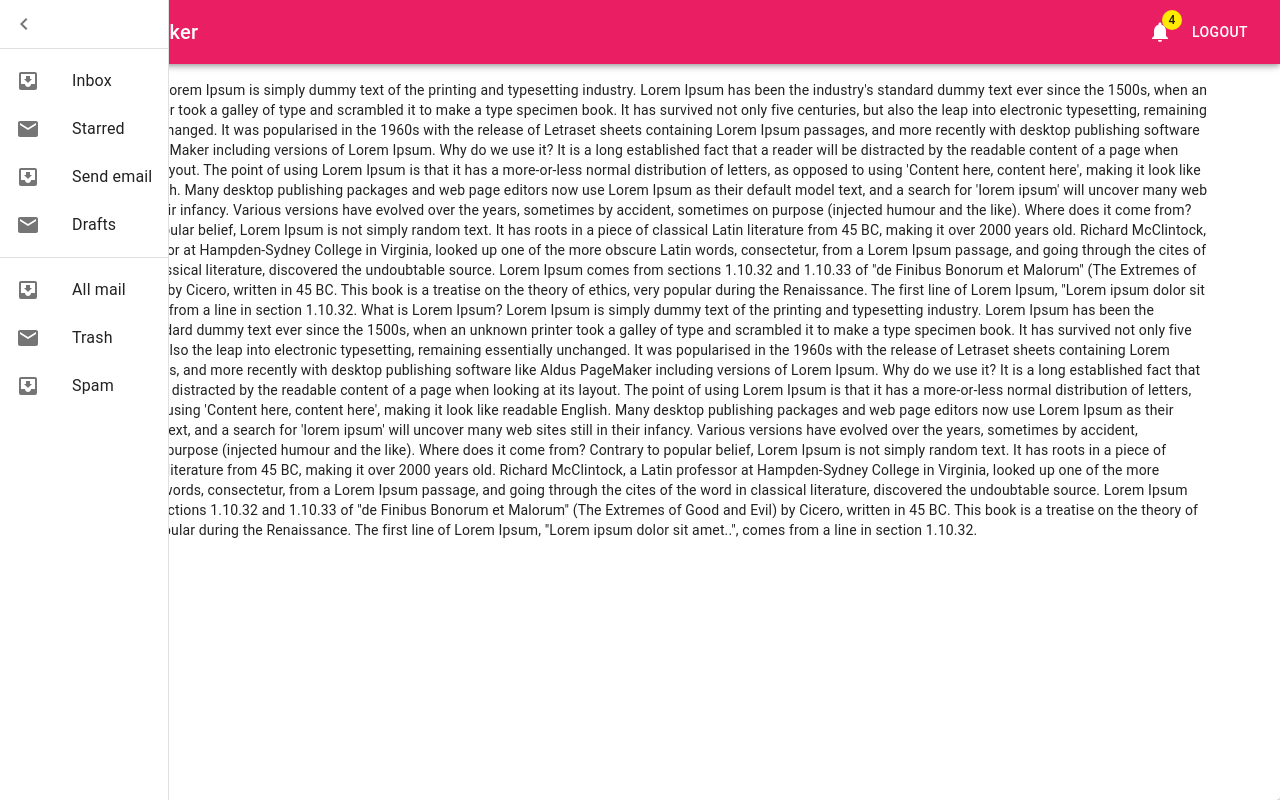
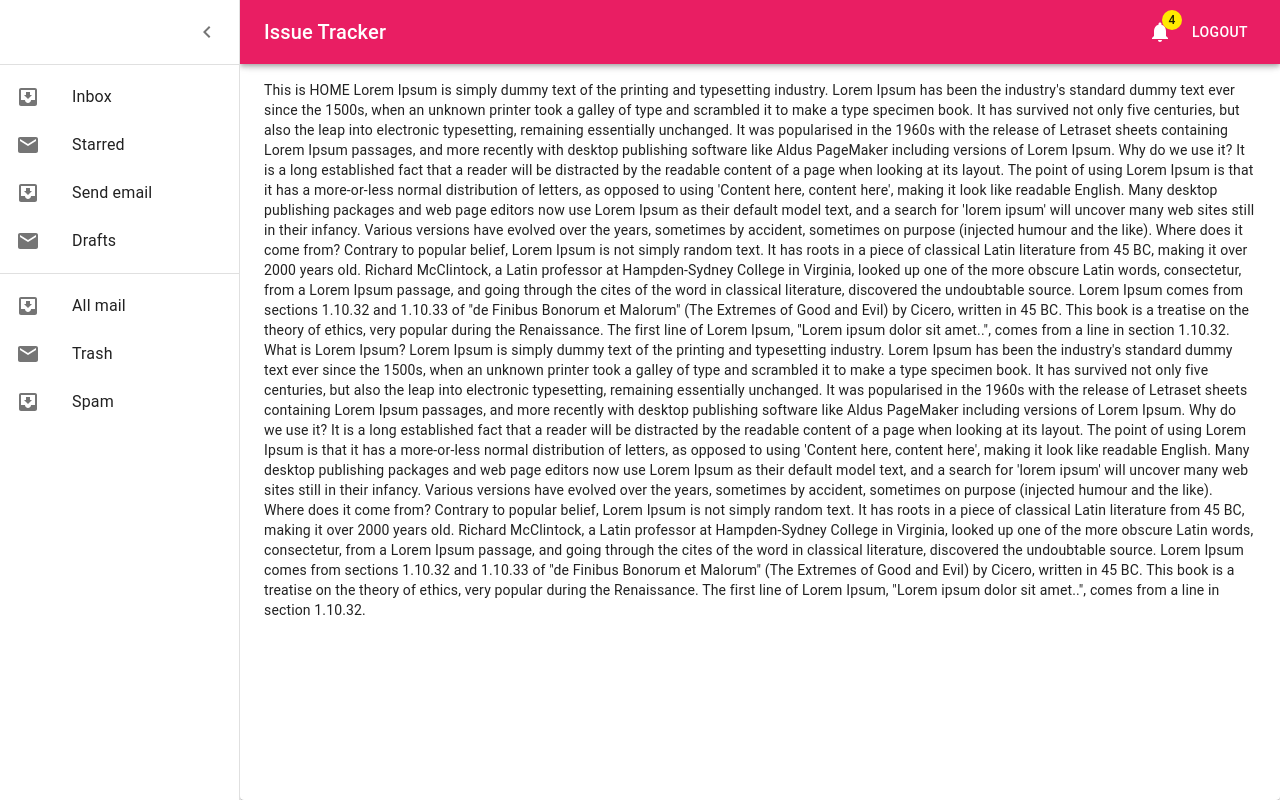
Before and after one commit to SilvaTN/issue-tracker, a React (Create React App) app in the folder frontend/: page / in a window 1280 px wide. Both pictures are taken after a click on the button "open drawer". Built offline with nearby package versions, Linux system fonts and the light colour scheme.

Commit message:
clicking on drawer has smooth transition/styling

```diff
--- a/frontend/src/App.js
+++ b/frontend/src/App.js
@@ -1,17 +1,18 @@
-import logo from './logo.svg';
 import './App.css';
 import SignIn from './SignIn';
 import Home from "./Home";
 import { Switch, Route, useLocation } from "react-router-dom";
 import { useHistory } from "react-router-dom";
-import { Button, CssBaseline, Drawer } from "@material-ui/core";
+import { Button, CssBaseline } from "@material-ui/core";
 import DrawerAndAppBar from "./DrawerAndAppBar";
 import CopiedDrawer from './CopiedDrawer';
+import { useState } from 'react';
 
 
 function App() {
   const history = useHistory();
   let location = useLocation();
+  const [drawerOpen, setDrawerOpen] = useState(false);
 
   function navigateTo(newPath) {
     console.log(location.pathname + " vs " + newPath);
@@ -28,7 +29,7 @@ function App() {
 
       {location.pathname !== "/login"
         // ? <CopiedDrawer propPassedNavTo={navigateTo} />
-        ? <DrawerAndAppBar propPassedNavTo={navigateTo} />
+        ? <DrawerAndAppBar propPassedNavTo={navigateTo} open={drawerOpen} setOpen={setDrawerOpen} />
         : <span></span>  //not sure how else to make DrawerAndAppBar go away
       }
 
@@ -39,7 +40,7 @@ function App() {
           <SignIn propPassedNavTo={navigateTo} />
         </Route>
         <Route path="/">
-          <Home />
+          <Home open={drawerOpen} />
         </Route>
       </Switch>
     </>
--- a/frontend/src/CopiedDrawer.jsx
+++ b/frontend/src/CopiedDrawer.jsx
@@ -84,6 +84,7 @@ export default function CopiedDrawer() {
 
   const handleDrawerOpen = () => {
     setOpen(true);
+    console.log()
   };
 
   const handleDrawerClose = () => {
@@ -110,7 +111,7 @@ export default function CopiedDrawer() {
             <MenuIcon />
           </IconButton>
           <Typography variant="h6" noWrap>
-            Persistent drawer
+            Copied persistent drawer
           </Typography>
         </Toolbar>
       </AppBar>
--- a/frontend/src/DrawerAndAppBar.jsx
+++ b/frontend/src/DrawerAndAppBar.jsx
@@ -21,10 +21,25 @@ import MenuIcon from '@material-ui/icons/Menu';
 import NotificationsIcon from '@material-ui/icons/Notifications';
 
 
+const DRAWER_WIDTH = 240;
 
 const useStyles = makeStyles((theme) => ({
     root: {
         flexGrow: 1,
+    },
+    appBar: {
+        transition: theme.transitions.create(['margin', 'width'], {
+            easing: theme.transitions.easing.sharp,
+            duration: theme.transitions.duration.leavingScreen,
+        }),
+    },
+    appBarShift: {
+        width: `calc(100% - ${DRAWER_WIDTH}px)`,
+        marginLeft: DRAWER_WIDTH,
+        transition: theme.transitions.create(['margin', 'width'], {
+            easing: theme.transitions.easing.easeOut,
+            duration: theme.transitions.duration.enteringScreen,
+        }),
     },
     menuButton: {
         marginRight: theme.spacing(2),
@@ -32,19 +47,28 @@ const useStyles = makeStyles((theme) => ({
     title: {
         flexGrow: 1,
     },
-    mainContent: {
-        paddingTop: theme.spacing(10),
-        paddingRight: theme.spacing(9),
-        paddingBottom: theme.spacing(9),
-        paddingLeft: theme.spacing(9),
-        minHeight: "100vh",
-    }
+    drawer: {
+        width: DRAWER_WIDTH,
+        flexShrink: 0,
+    },
+    //The Paper element within the drawer is the main visible container.
+    drawerPaper: {
+        width: DRAWER_WIDTH,
+    },
+    drawerHeader: {
+        display: 'flex',
+        alignItems: 'center',
+        padding: theme.spacing(0, 1),
+        // necessary for content to be below app bar
+        ...theme.mixins.toolbar,
+        //NOT SURE WHAT THE ABOVE CODE AND COMMENT MEAN. It seems that the code just makes the drawer heading be the same size as the appBar height.
+        justifyContent: 'flex-end',
+    },
 }));
 
 
-function DrawerAndAppBar({ propPassedNavTo : navigateTo}) {
+function DrawerAndAppBar({ propPassedNavTo : navigateTo, open, setOpen }) {
     const classes = useStyles();
-    const [open, setOpen] = React.useState(false);
 
     const handleDrawerOpen = () => {
       setOpen(true);
@@ -56,18 +80,23 @@ function DrawerAndAppBar({ propPassedNavTo : navigateTo}) {
 
     return (
         <>
-        <AppBar position="fixed">
+        <AppBar
+            position="fixed"
+            className={ `${open ? classes.appBarShift : classes.appBar}` }
+        >
             <Toolbar>
-                <IconButton
+                {!open
+                    ? <IconButton
                     edge="start"
                     className={classes.menuButton}
                     color="inherit"
                     aria-label="open drawer"
-                    onClick={handleDrawerOpen}
-                >
-                    <MenuIcon />
-                </IconButton>
-                <Typography variant="h6" className={classes.title}>
+                    onClick={handleDrawerOpen} >
+                        <MenuIcon />
+                    </IconButton>
+                    : <span></span>
+                }
+                <Typography variant="h6" className={`${classes.title} ${classes.principalMargin}`} >
                     Issue Tracker
                 </Typography>
                 <IconButton aria-label="show 11 new notifications" color="inherit">
@@ -82,8 +111,11 @@ function DrawerAndAppBar({ propPassedNavTo : navigateTo}) {
         variant="persistent"
         sr="left"
         open={open}
+        className={classes.drawer}
+        style={{width: "500px"}}
+        classes={{ paper: classes.drawerPaper }}
         >
-            <div>
+            <div className={classes.drawerHeader}>
             <IconButton onClick={handleDrawerClose}>
                 <ChevronLeftIcon />
             </IconButton>
--- a/frontend/src/Home.jsx
+++ b/frontend/src/Home.jsx
@@ -11,6 +11,8 @@ import AccountCircle from '@material-ui/icons/AccountCircle';
 import MailIcon from '@material-ui/icons/Mail';
 import NotificationsIcon from '@material-ui/icons/Notifications';
 
+const DRAWER_WIDTH = 240;
+
 const useStyles = makeStyles((theme) => ({
     root: {
         flexGrow: 1,
@@ -22,20 +24,40 @@ const useStyles = makeStyles((theme) => ({
         flexGrow: 1,
     },
     mainContent: {
-        paddingTop: theme.spacing(10),
-        paddingRight: theme.spacing(9),
-        paddingBottom: theme.spacing(9),
-        paddingLeft: theme.spacing(9),
-        minHeight: "100vh",
-    }
+      paddingTop: theme.spacing(10),
+      paddingRight: theme.spacing(9.2),
+      paddingBottom: theme.spacing(9),
+      paddingLeft: theme.spacing(9.2),
+      minHeight: "100vh",
+      transition: theme.transitions.create(['margin'], {
+        easing: theme.transitions.easing.easeOut,
+        duration: theme.transitions.duration.enteringScreen,
+      }),
+      [theme.breakpoints.down("xs")]: {
+        //whatever is in here will be applied when the theme's breakpoint is extra small or above.
+        paddingLeft: theme.spacing(8.4),
+      }
+    },
+    mainContentShift: {
+      marginLeft: DRAWER_WIDTH,
+      paddingTop: theme.spacing(10),
+      paddingRight: theme.spacing(3),
+      paddingBottom: theme.spacing(9),
+      paddingLeft: theme.spacing(3),
+      minHeight: "100vh",
+      [theme.breakpoints.down("xs")]: {
+        //whatever is in here will be applied when the theme's breakpoint is extra small or above.
+        paddingLeft: theme.spacing(2.3),
+      }
+    },
 }));
 
-const Home = () => {
+const Home = ( { open } ) => {
   const classes = useStyles();
 
   return (
     <div className={classes.root}>
-      <Paper className={classes.mainContent}>
+      <Paper className={`${classes.mainContent} ${open ? classes.mainContentShift : ""}`}>
 
         This is HOME
 
```
